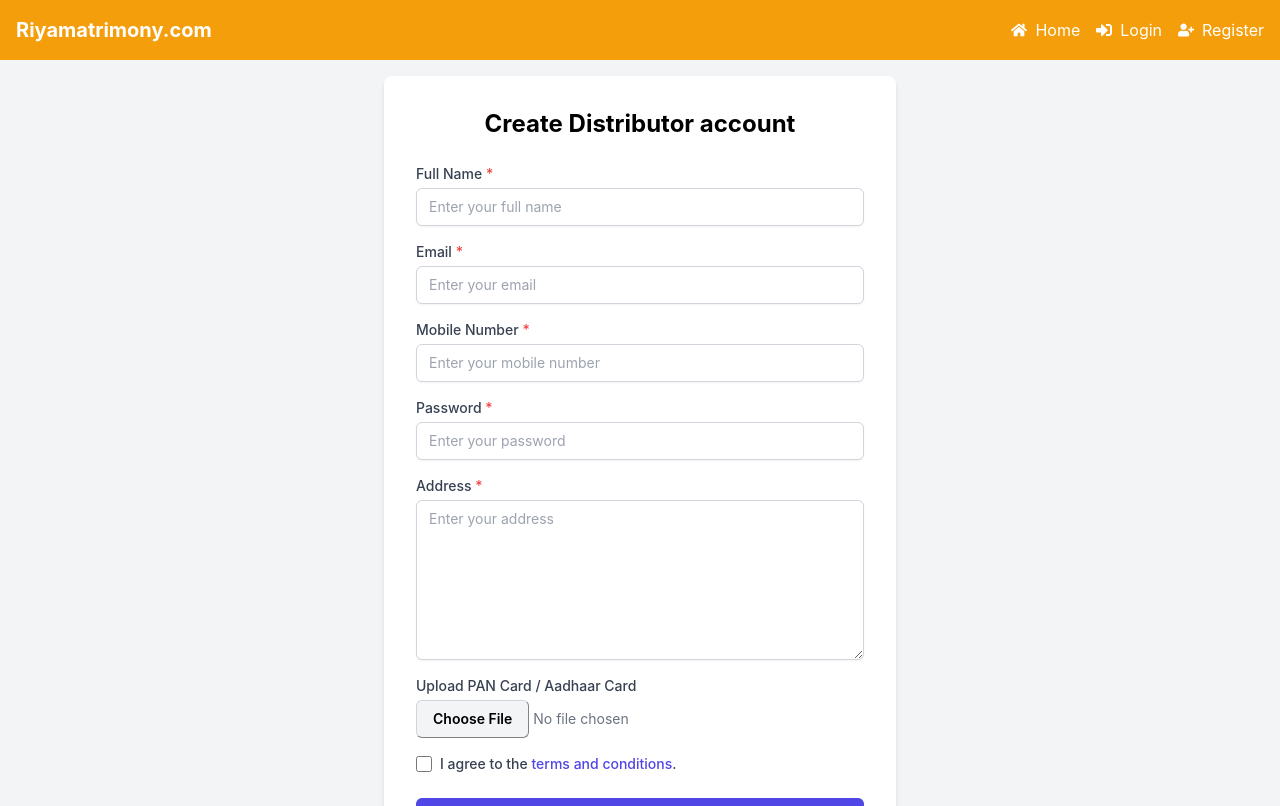
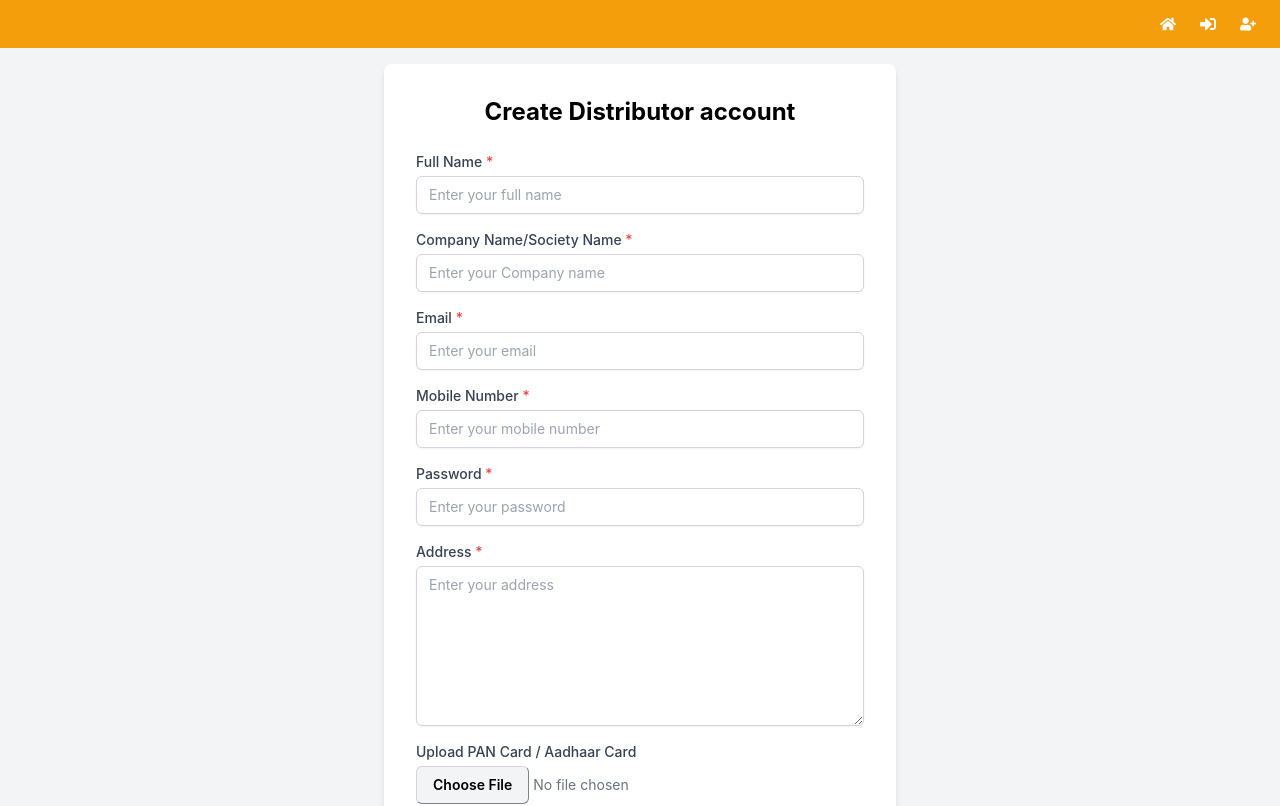
Before and after one commit to Santhosh-CS07/riya_frontend, a React (Create React App) app: page /create-distributor-account in a window 1280 px wide. Shown: the top 806 px of the page. Built offline with nearby package versions, Linux system fonts and the light colour scheme.

Commit message:
UI updated

```diff
--- a/src/components/distributor/RegistrationForm.tsx
+++ b/src/components/distributor/RegistrationForm.tsx
@@ -10,6 +10,7 @@ const RegistrationForm: React.FC = () => {
   const [termsOpen, setTermsOpen] = useState(false);
   const [formData, setFormData] = useState({
     fullName: "",
+    companyName: "",
     email: "",
     mobileNumber: "",
     password: "",
@@ -19,6 +20,7 @@ const RegistrationForm: React.FC = () => {
   });
   const [errors, setErrors] = useState({
     fullName: "",
+    companyName: "",
     email: "",
     mobileNumber: "",
     password: "",
@@ -107,6 +109,7 @@ const RegistrationForm: React.FC = () => {
       }
 
       try {
+        setSuccessModalOpen(true);
         // Send form data to the server
         await registerDistributor(formData_);
         // Simulate form submission and generate a Distributor ID
@@ -150,11 +153,31 @@ const RegistrationForm: React.FC = () => {
               type="text"
               id="fullName"
               name="fullName"
-              className={`mt-1 block w-full px-3 py-2 border ${
-                errors.fullName ? "border-red-500" : "border-gray-300"
+              className={`mt-1 block w-full px-3 py-2 border ${errors.fullName ? "border-red-500" : "border-gray-300"
                 } rounded-md shadow-sm focus:outline-none focus:ring-indigo-500 focus:border-indigo-500 sm:text-sm`}
               placeholder="Enter your full name"
               value={formData.fullName}
+              onChange={handleChange}
+            />
+            {errors.fullName && (
+              <p className="text-red-500 text-xs mt-1">{errors.fullName}</p>
+            )}
+          </div>
+          <div className="mb-4">
+            <label
+              htmlFor="fullName"
+              className="block text-sm font-medium text-gray-700"
+            >
+              Company Name/Society Name <span className="text-red-500">*</span>
+            </label>
+            <input
+              type="text"
+              id="CompanyName"
+              name="CompanyName"
+              className={`mt-1 block w-full px-3 py-2 border ${errors.companyName ? "border-red-500" : "border-gray-300"
+                } rounded-md shadow-sm focus:outline-none focus:ring-indigo-500 focus:border-indigo-500 sm:text-sm`}
+              placeholder="Enter your Company name"
+              value={formData.companyName}
               onChange={handleChange}
             />
             {errors.fullName && (
@@ -172,8 +195,7 @@ const RegistrationForm: React.FC = () => {
               type="email"
               id="email"
               name="email"
-              className={`mt-1 block w-full px-3 py-2 border ${
-                errors.email ? "border-red-500" : "border-gray-300"
+              className={`mt-1 block w-full px-3 py-2 border ${errors.email ? "border-red-500" : "border-gray-300"
                 } rounded-md shadow-sm focus:outline-none focus:ring-indigo-500 focus:border-indigo-500 sm:text-sm`}
               placeholder="Enter your email"
               value={formData.email}
@@ -194,8 +216,7 @@ const RegistrationForm: React.FC = () => {
               type="tel"
               id="mobileNumber"
               name="mobileNumber"
-              className={`mt-1 block w-full px-3 py-2 border ${
-                errors.mobileNumber ? "border-red-500" : "border-gray-300"
+              className={`mt-1 block w-full px-3 py-2 border ${errors.mobileNumber ? "border-red-500" : "border-gray-300"
                 } rounded-md shadow-sm focus:outline-none focus:ring-indigo-500 focus:border-indigo-500 sm:text-sm`}
               placeholder="Enter your mobile number"
               value={formData.mobileNumber}
@@ -216,8 +237,7 @@ const RegistrationForm: React.FC = () => {
               type="password"
               id="password"
               name="password"
-              className={`mt-1 block w-full px-3 py-2 border ${
-                errors.password ? "border-red-500" : "border-gray-300"
+              className={`mt-1 block w-full px-3 py-2 border ${errors.password ? "border-red-500" : "border-gray-300"
                 } rounded-md shadow-sm focus:outline-none focus:ring-indigo-500 focus:border-indigo-500 sm:text-sm`}
               placeholder="Enter your password"
               value={formData.password}
@@ -237,8 +257,7 @@ const RegistrationForm: React.FC = () => {
             <textarea
               id="address"
               name="address"
-              className={`mt-1 h-40 block w-full px-3 py-2 border ${
-                errors.address ? "border-red-500" : "border-gray-300"
+              className={`mt-1 h-40 block w-full px-3 py-2 border ${errors.address ? "border-red-500" : "border-gray-300"
                 } rounded-md shadow-sm focus:outline-none focus:ring-indigo-500 focus:border-indigo-500 sm:text-sm`}
               placeholder="Enter your address"
               value={formData.address}
@@ -259,8 +278,7 @@ const RegistrationForm: React.FC = () => {
               type="file"
               id="fileUpload"
               name="fileUpload"
-              className={`mt-1 block w-full text-sm text-gray-500 file:py-2 file:px-4 file:border ${
-                errors.fileUpload
+              className={`mt-1 block w-full text-sm text-gray-500 file:py-2 file:px-4 file:border ${errors.fileUpload
                 ? "file:border-red-500"
                 : "file:border-gray-300"
                 } file:rounded-md file:text-sm file:font-semibold file:bg-gray-100 hover:file:bg-gray-200`}
@@ -276,8 +294,7 @@ const RegistrationForm: React.FC = () => {
                 type="checkbox"
                 id="terms"
                 name="terms"
-                className={`mr-2 h-4 w-4 border-gray-300 rounded text-indigo-600 focus:ring-indigo-500 ${
-                  errors.terms ? "border-red-500" : ""
+                className={`mr-2 h-4 w-4 border-gray-300 rounded text-indigo-600 focus:ring-indigo-500 ${errors.terms ? "border-red-500" : ""
                   }`}
                 checked={formData.terms}
                 onChange={handleChange}
--- a/src/components/navbar/Navbar.tsx
+++ b/src/components/navbar/Navbar.tsx
@@ -8,7 +8,8 @@ import {
 } from "react-icons/fa";
 import { Navigate, useNavigate } from "react-router-dom";
 
-const Navbar = () => {
+const Navbar = (props: any) => {
+  const { title, tab1, tab2, tab3 } = props;
   const [isOpen, setIsOpen] = useState(false);
   const navigate: any = useNavigate();
 
@@ -19,14 +20,13 @@ const Navbar = () => {
   return (
     <div className="bg-amber-500 text-white">
       <div className="container mx-auto flex justify-between items-center p-4">
-        <h1 className="text-xl font-bold">Riyamatrimony.com</h1>
+        <h1 className="text-xl font-bold">{title}</h1>
         <div className="md:hidden" onClick={toggleMenu}>
           {isOpen ? <FaTimes size={24} /> : <FaBars size={24} />}
         </div>
         <ul
-          className={`list-none fixed top-0 left-0 w-full h-screen bg-amber-500 flex flex-col items-center justify-center transition-transform transform ${
-            isOpen ? "translate-x-0" : "-translate-x-full"
-          } md:static md:flex md:flex-row md:space-x-4 md:translate-x-0 md:h-auto md:w-auto md:bg-transparent md:items-center md:justify-end`}
+          className={`list-none fixed top-0 left-0 w-full h-screen bg-amber-500 flex flex-col items-center justify-center transition-transform transform ${isOpen ? "translate-x-0" : "-translate-x-full"
+            } md:static md:flex md:flex-row md:space-x-4 md:translate-x-0 md:h-auto md:w-auto md:bg-transparent md:items-center md:justify-end`}
         >
           <li
             onClick={() => {
@@ -35,15 +35,15 @@ const Navbar = () => {
             className="flex items-center my-2 md:my-0 cursor-pointer	"
           >
             <FaHome className="mr-2" />
-            <span>Home</span>
+            <span>{tab1}</span>
           </li>
           <li className="flex items-center my-2 md:my-0">
             <FaSignInAlt className="mr-2" />
-            <span>Login</span>
+            <span>{tab2}</span>
           </li>
           <li className="flex items-center my-2 md:my-0">
             <FaUserPlus className="mr-2" />
-            <span>Register</span>
+            <span>{tab3}</span>
           </li>
           <li className="absolute top-4 right-4 md:hidden" onClick={toggleMenu}>
             <FaTimes size={24} />
--- a/src/screens/distriubutorDashboard.tsx
+++ b/src/screens/distriubutorDashboard.tsx
@@ -1,10 +1,15 @@
 import React from "react";
+import Navbar from "../components/navbar/Navbar";
 
 const DistriubutorDashboard = () => {
   return (
-    <div className="min-h-screen">
-      <h1>distriubutorDashboard</h1>
-    </div>
+    <>
+      <Navbar title="Distributor Company Name" tab1="Home" tab2="12345" tab3="profile" />
+      <div className="min-h-screen">
+        <button className="">Share My Distributor Account</button>
+        <button className="">Create Marriege BUreau Account</button>
+      </div>
+    </>
   );
 };
 
--- a/src/screens/homeScreen.tsx
+++ b/src/screens/homeScreen.tsx
@@ -19,7 +19,8 @@ const HomePage: React.FC = () => {
   return (
     <>
       {/* Navbar component */}
-      <Navbar />
+      <Navbar title="Riya Matrymony" tab1="Home" tab2="Login" tab3="Register" />
+
 
       {/* Main content area */}
       <div className="flex flex-col  justify-between text-center my-8 px-8">
```
Lines whose indentation alone changed are shown as unchanged.
